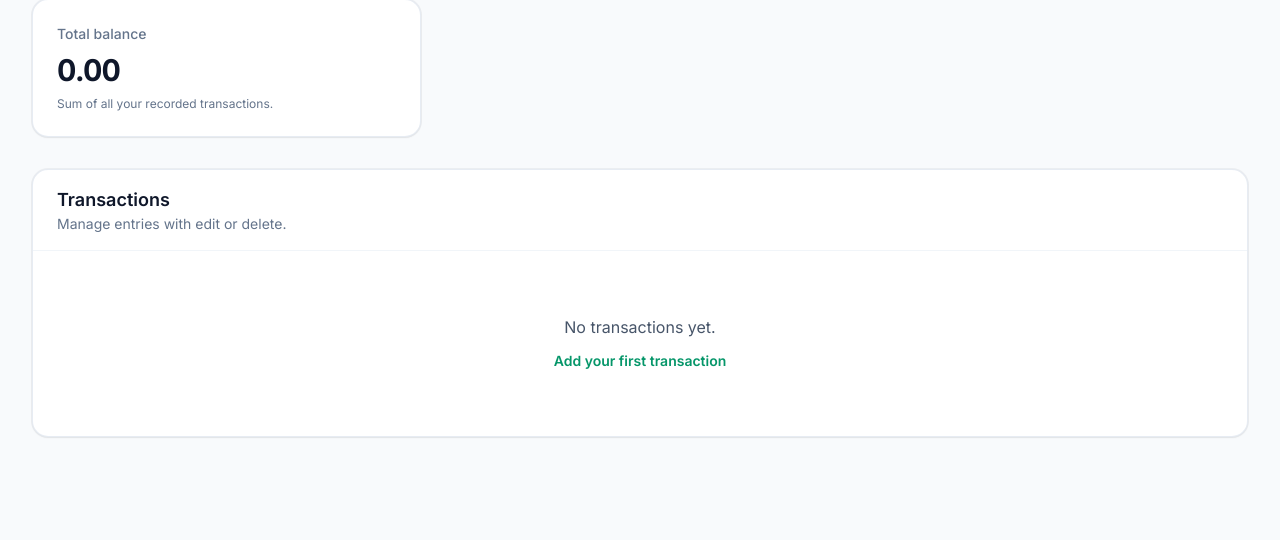
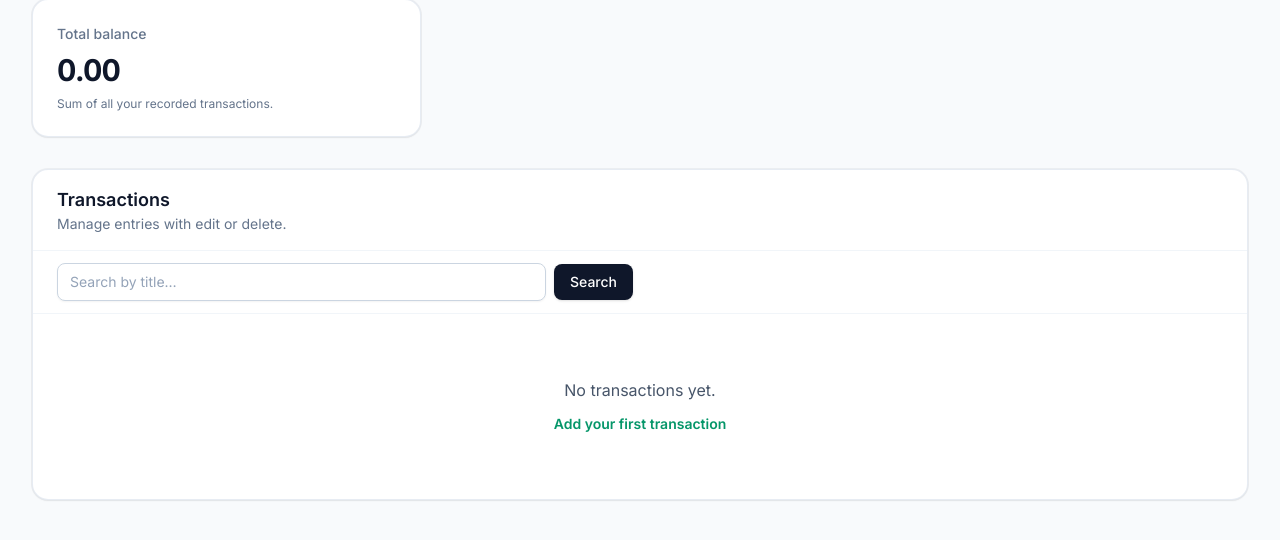
Before and after one commit to adarshpatil3900-png/django-finance-tracker, a Django app: page / in a window 1280 px wide. Shown: the part 186-726 px from the top of the page. Run offline with Django 5.2, Linux system fonts and the light colour scheme; the visitor is signed in with stand-in values (Sample User, id 1); data that the repository does not hold is empty; some libraries are stand-ins or nearby versions.

Commit message:
feat: add search functionality to transactions

```diff
--- a/expenses/templates/expenses/dashboard.html
+++ b/expenses/templates/expenses/dashboard.html
@@ -32,6 +32,26 @@
     <div class="border-b border-slate-100 px-6 py-4">
       <h2 class="text-lg font-semibold text-slate-900">Transactions</h2>
       <p class="text-sm text-slate-500">Manage entries with edit or delete.</p>
+    </div>
+    <div class="border-b border-slate-100 px-6 py-3">
+      <form method="get" action="{% url 'expenses:transaction_list' %}" class="flex w-full flex-col gap-2 sm:max-w-xl sm:flex-row sm:items-center">
+        <label for="transaction-search" class="sr-only">Search by title</label>
+        <input
+          type="search"
+          name="q"
+          id="transaction-search"
+          value="{{ search_query }}"
+          placeholder="Search by title…"
+          autocomplete="off"
+          class="min-w-0 flex-1 rounded-lg border border-slate-300 bg-white px-3 py-2 text-sm text-slate-900 shadow-sm placeholder:text-slate-400 focus:border-emerald-500 focus:outline-none focus:ring-2 focus:ring-emerald-500/20"
+        />
+        <button
+          type="submit"
+          class="inline-flex shrink-0 items-center justify-center rounded-lg bg-slate-900 px-4 py-2 text-sm font-medium text-white shadow hover:bg-slate-800"
+        >
+          Search
+        </button>
+      </form>
     </div>
     <div class="overflow-x-auto">
       {% if transactions %}
--- a/expenses/views.py
+++ b/expenses/views.py
@@ -37,7 +37,11 @@ class TransactionListView(LoginRequiredMixin, ListView):
     template_name = "expenses/dashboard.html"
 
     def get_queryset(self):
-        return Transaction.objects.filter(user=self.request.user)
+        qs = Transaction.objects.filter(user=self.request.user)
+        q = self.request.GET.get("q", "").strip()
+        if q:
+            qs = qs.filter(title__icontains=q)
+        return qs
 
     def get_context_data(self, **kwargs):
         context = super().get_context_data(**kwargs)
@@ -45,6 +49,7 @@ class TransactionListView(LoginRequiredMixin, ListView):
             self.get_queryset().aggregate(s=Sum("amount"))["s"] or Decimal("0")
         )
         context["total_balance"] = total
+        context["search_query"] = self.request.GET.get("q", "").strip()
         return context
 
 
```
